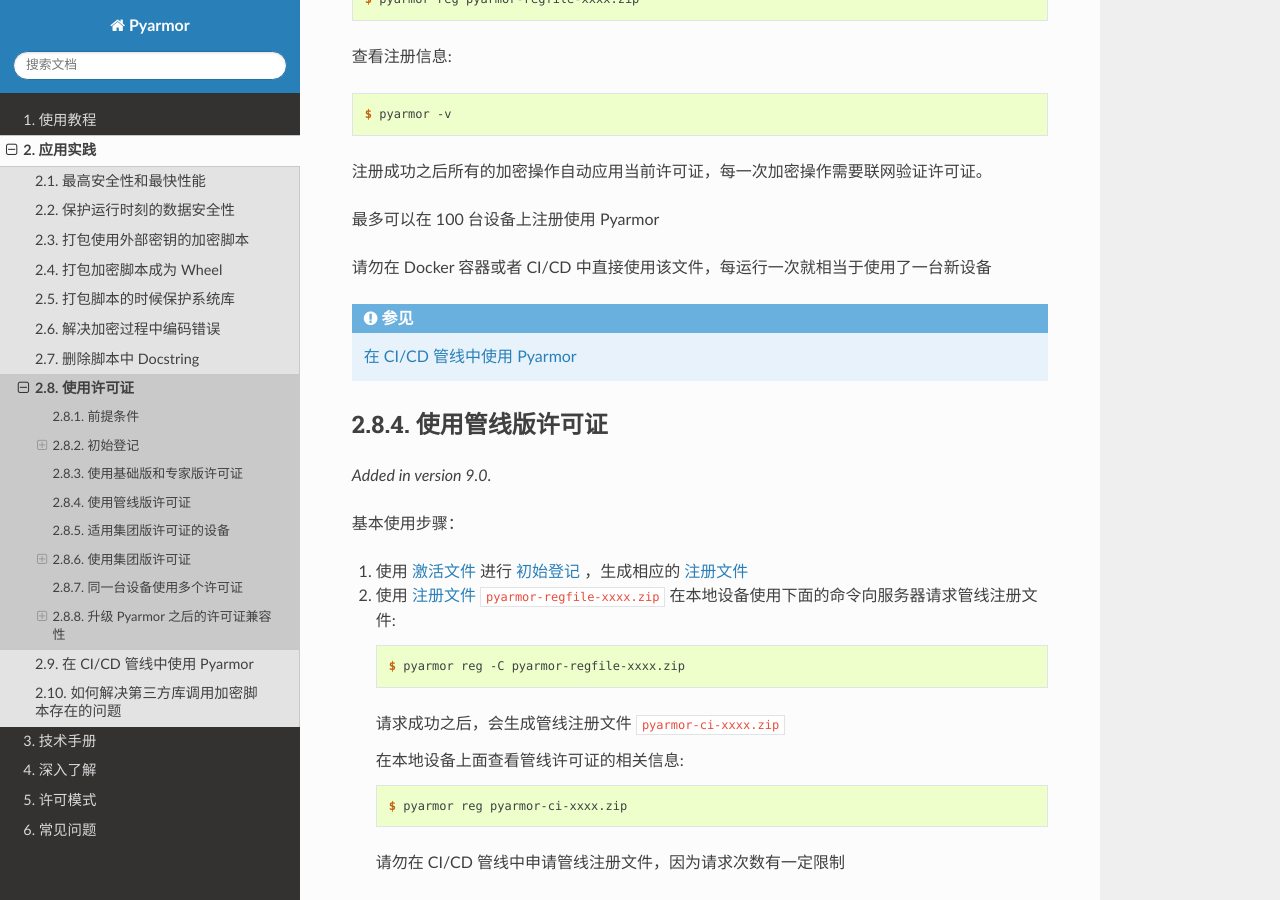
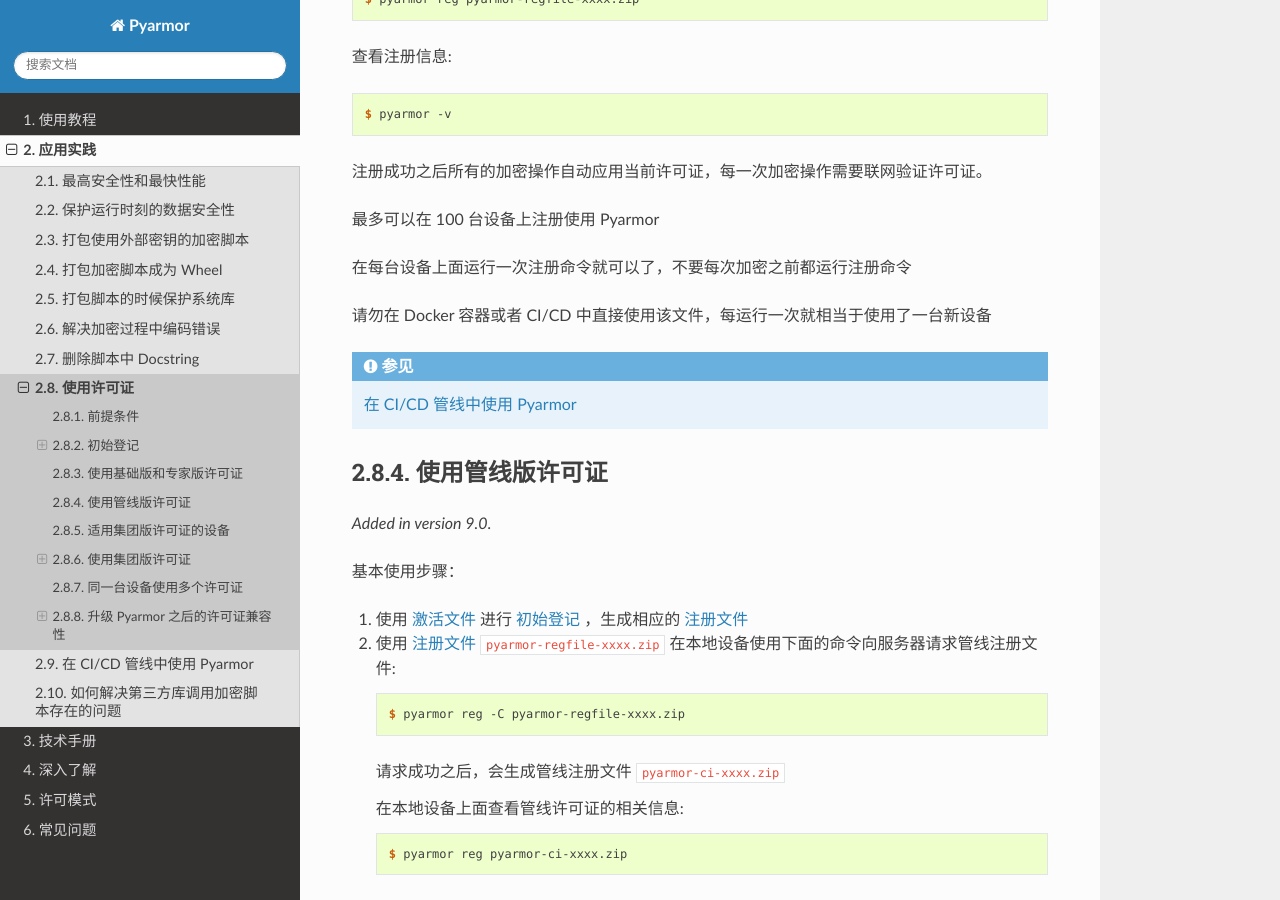
Before and after one commit to dashingsoft/pyarmor-docs-zh, a Sphinx documentation site: the page built from docs/how-to/register.rst, in a window 1280 px wide and 900 px high, scrolled down 2008 px. Built offline with Sphinx 7.4.7 and the Read the Docs theme 3.1.0, drawn with Linux system fonts in a browser that asks for light colours.

Commit message:
说明每台设备注册一次即可

```diff
--- a/docs/how-to/register.rst
+++ b/docs/how-to/register.rst
@@ -74,6 +74,8 @@
 注册成功之后所有的加密操作自动应用当前许可证，每一次加密操作需要联网验证许可证。
 
 最多可以在 100 台设备上注册使用 Pyarmor
+
+在每台设备上面运行一次注册命令就可以了，不要每次加密之前都运行注册命令
 
 请勿在 Docker 容器或者 CI/CD 中直接使用该文件，每运行一次就相当于使用了一台新设备
 
```
